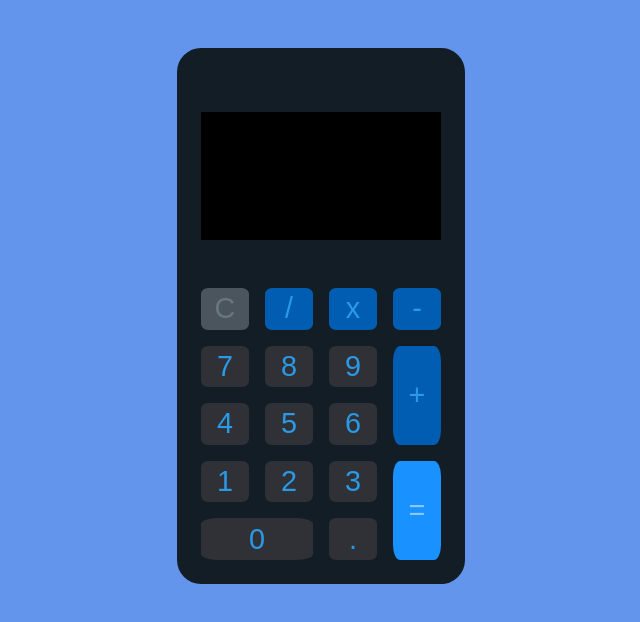
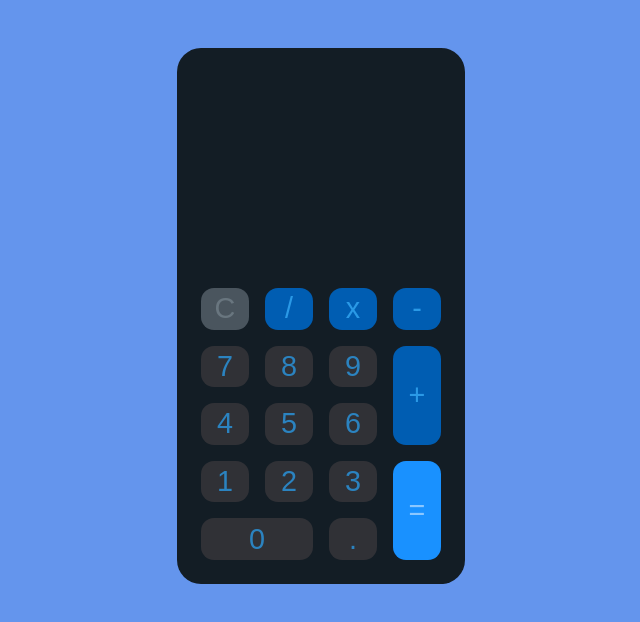
Before and after one commit to Brian4755/Calculator, a React (Create React App) app: page / in a window 1280 px wide. Shown: the top 622 px of the page, without its empty margins (319-959 px from the left). Built offline with nearby package versions, Linux system fonts and the light colour scheme.

Commit message:
background output color change

```diff
--- a/src/App.css
+++ b/src/App.css
@@ -18,12 +18,9 @@ body {
 
 .calculator-grid {
   display: grid;
-  /* grid-template-columns: repeat(4, 4rem); */
   grid-template-columns: repeat(4, 3rem);
-  /* grid-template-rows: minmax(10rem, auto) repeat(5, 3.5rem); */
   grid-template-rows: minmax(10rem, auto) repeat(5, 2.6rem);
   justify-content: center;
-  /* gap: 0.3rem; */
   gap: 1rem;
 }
 
@@ -32,7 +29,7 @@ body {
   flex-direction: column;
   align-items: flex-end;
   grid-column: 1/-1;
-  background-color: black;
+  background-color: rgb(19, 29, 37);
   color: white;
   font-size: 2rem;
   word-break: break-all;
@@ -50,7 +47,7 @@ body {
 }
 
 .calculator-grid > button {
-  border-radius: 15%;
+  border-radius: 13px;
 }
 
 .span-two {
@@ -76,7 +73,7 @@ body {
 }
 
 .span-two, .span-one {
-  color: rgb(42,153,230);
+  color: rgb(43,131,192);
   background-color: rgb(48,49,54);
 }
 
```
